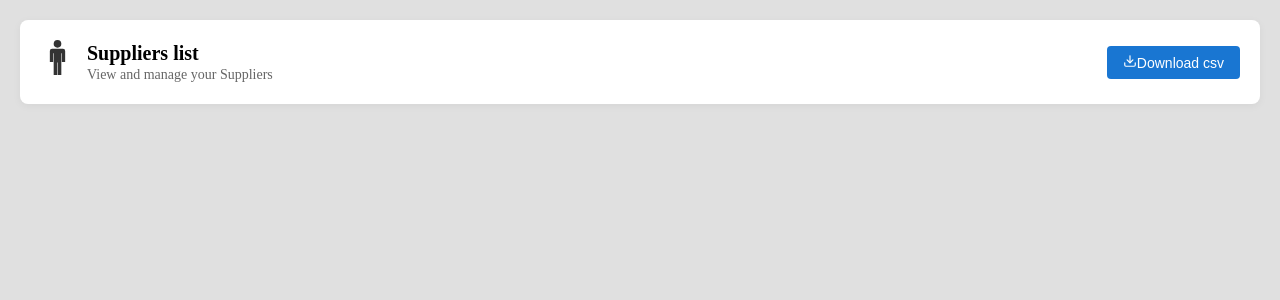
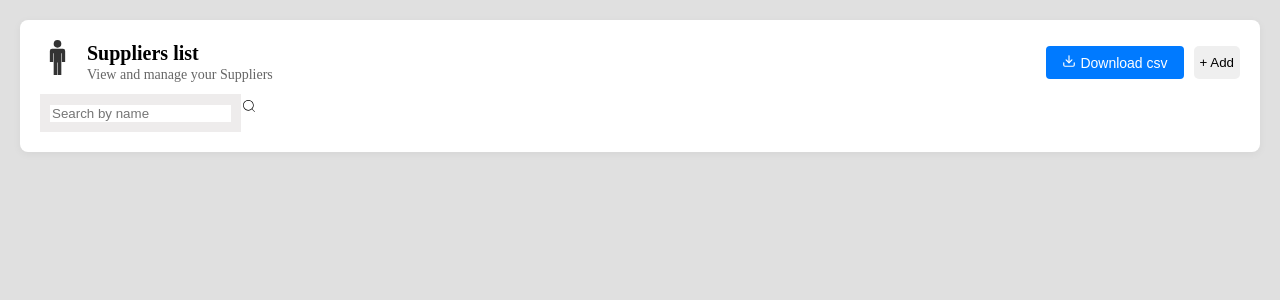
Before and after one commit to itsJitu/Supplier-CustomerDetails, a React (Vite) app in the folder Frontend/: page /SupplierList in a window 1280 px wide. Shown: the top 300 px of the page. Built offline with nearby package versions, Linux system fonts and the light colour scheme.

Commit message:
list search bar

```diff
--- a/Frontend/src/Component/SupplierList.css
+++ b/Frontend/src/Component/SupplierList.css
@@ -61,6 +61,23 @@ html, body {
   font-size: 14px;
 }
 
-.download-btn:hover {
-  background-color: #155a9c;
+.list-btn {
+    display: flex;
+    gap: 10px;
 }
+
+.download-btn {
+  background-color: #007aff;
+  align-items: center;
+}
+
+.add-btn{
+    border: none;
+    border-radius: 5px;
+}
+
+.list-search{
+    margin-top: 10px;
+    padding: 10px 10px;
+    background-color: rgb(238, 236, 236);
+}
--- a/Frontend/src/Component/SupplierList.jsx
+++ b/Frontend/src/Component/SupplierList.jsx
@@ -2,6 +2,7 @@ import React from "react";
 import "./SupplierList.css";
 import { IoManSharp } from "react-icons/io5";
 import { FiDownload } from "react-icons/fi";
+import { CiSearch } from "react-icons/ci";
 
 function SupplierList() {
   return (
@@ -18,9 +19,20 @@ function SupplierList() {
             </div>
           </div>
 
-          <div>
-            <button className="download-btn"> <FiDownload />Download csv</button>
+          <div className="list-btn">
+            <button className="download-btn"> <FiDownload /> <span>Download csv </span></button>
+            <button className="add-btn"> + Add</button>
           </div>
+        </div>
+
+        <div style={{display: "flex", alignItems: "center"}}>
+          <div className="list-search">
+          <input type="search" placeholder="Search by name" />
+        </div>
+        <div>
+          <CiSearch />
+        </div>
+
         </div>
       </div>
     </div>
```
